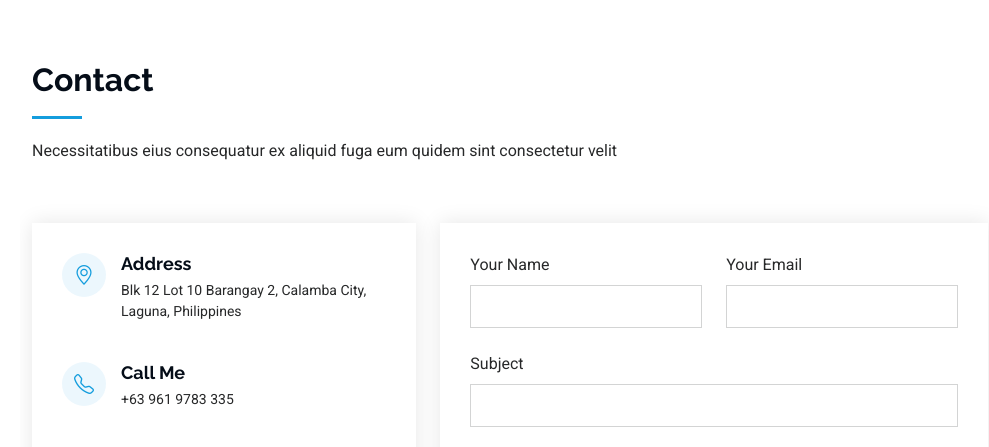
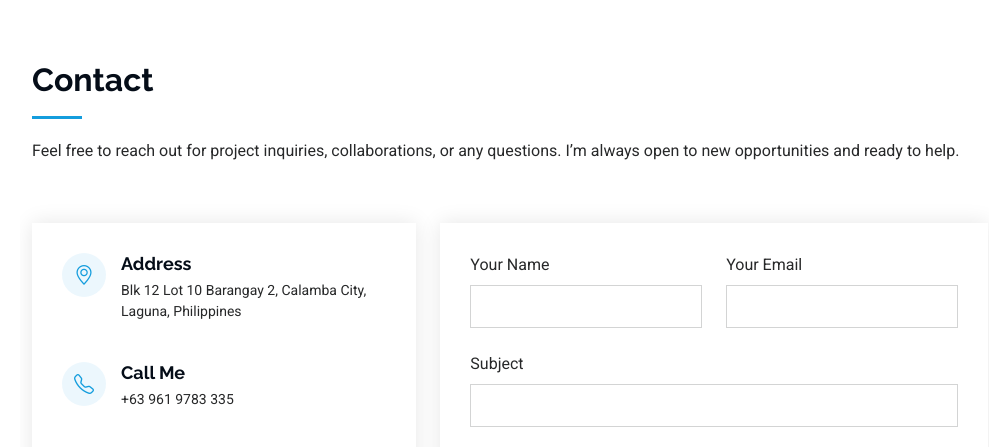
Before and after one commit to Ddrake990/JaysonPortfolio, a plain HTML site: page index.html in a window 1280 px wide. Shown: the part 6680-7127 px from the top of the page, without its empty margins (280-1269 px from the left). Drawn offline with Linux system fonts and the light colour scheme.

Commit message:
Update contact section description in index.html

```diff
--- a/index.html
+++ b/index.html
@@ -623,7 +623,7 @@
       <!-- Section Title -->
       <div class="container section-title" data-aos="fade-up">
         <h2>Contact</h2>
-        <p>Necessitatibus eius consequatur ex aliquid fuga eum quidem sint consectetur velit</p>
+        <p>Feel free to reach out for project inquiries, collaborations, or any questions. I’m always open to new opportunities and ready to help.</p>
       </div><!-- End Section Title -->
 
       <div class="container" data-aos="fade-up" data-aos-delay="100">
```
